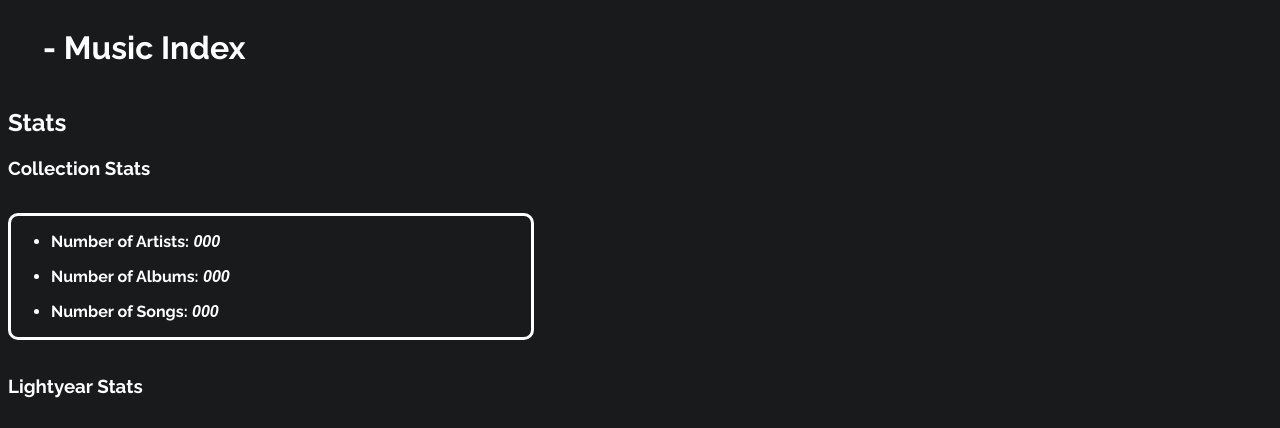
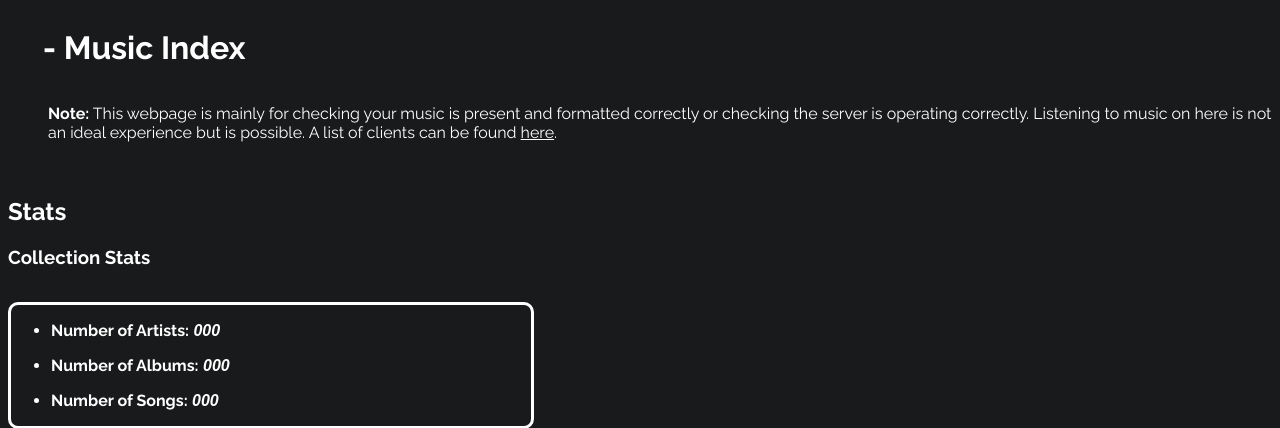
Before and after one commit to Supersonic-Music/Supersonic-Server, a Flask app: template templates/index.html in a window 1280 px wide. Shown: the top 428 px of the page. Run offline with Flask 3, Linux system fonts and the light colour scheme; the template is opened without the code that fills it: most values are stand-ins (such as "Sample title", 1, 10 or a date in 2020); parts of the project's set-up code (start-up, migrations or seed data) failed here and were passed over.

Commit message:
Update index.html

```diff
--- a/templates/index.html
+++ b/templates/index.html
@@ -8,6 +8,7 @@
     <h1>
         <svg xmlns="http://www.w3.org/2000/svg" width="27" height="27" viewBox="0 0 24 24"><path fill="currentColor" d="M18 1.83c-.5 0-1 .17-1.41.58L8 11l1.5 1.5L6 16H4l-2 4l2 2l4-2v-2l3.5-3.5L13 16l8.59-8.59c.62-.91.78-2.04 0-2.82l-2.18-2.18A1.95 1.95 0 0 0 18 1.83M18 4l2 2l-7 7l-2-2l7-7Z"/></svg>
          {{ PROGRAM_NAME }} - Music Index </h1>
+    <ul><p><b>Note:</b> This webpage is mainly for checking your music is present and formatted correctly or checking the server is operating correctly. Listening to music on here is not an ideal experience but is possible. A list of clients can be found <a href="https://github.com/Supersonic-Music/Supersonic-Server#clients">here</a>.</p></ul>
     <br>
     <h2>Stats</h2>
     <h3>Collection Stats</h3>
```
